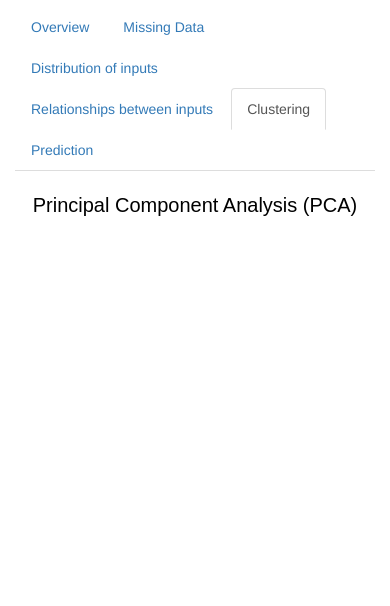
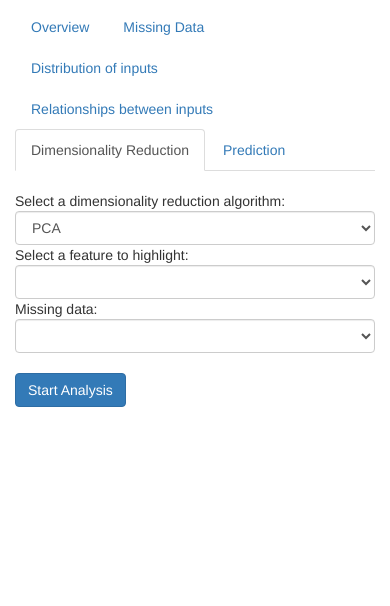
Before and after one commit to supernifty/dovex, a Flask app: page /explore/1 in a window 390 px wide, after a click on "Dimensionality Reduction". Shown: the part 54-660 px from the top of the page. Before the commit the page ends 270 px from the top, so only its background shows below. Run offline with Flask 2, Linux system fonts and the light colour scheme; lists and menus that the app fills with data are empty; some libraries are stand-ins or nearby versions.

Commit message:
basic dimensionality reduction

```diff
--- a/main.py
+++ b/main.py
@@ -1,9 +1,11 @@
 # -*- coding: utf-8 -*-
+'''
+    main web interface
+'''
 
-import collections
 import csv
-import math
 import os
+import re
 import urllib
 import uuid
 
@@ -43,13 +45,19 @@
 
 
 def get_fh(filename):
-  if filename.startswith('url='):
-    return urllib.urlopen(filename[4:])
-  else:
-    return open(os.path.join(app.config['UPLOAD_FOLDER'], filename))
+    '''
+        opens specified filehandle
+        currently only supports files
+    '''
+    if filename.startswith('url='):
+        return urllib.urlopen(filename[4:])
+    else:
+        if re.match(r'^[\w.-]+$', filename) is None:
+            raise FileNotFoundError
+        return open(os.path.join(app.config['UPLOAD_FOLDER'], filename))
 
 @app.route('/data/<filename>')
-def data(filename):
+def json_data(filename):
     '''
         provide data as json
     '''
@@ -103,7 +111,10 @@
         flask.abort(404, 'data not found')
 
 @app.route('/help')
-def help():
+def show_help():
+    '''
+        render help page
+    '''
     return flask.render_template('help.html')
 
 if __name__ == '__main__':
--- a/static/main.js
+++ b/static/main.js
@@ -432,11 +432,14 @@
   init_prediction = function() {
     var old_header = $('#outcome').val();
     $('#outcome').empty();
+    $('#projection_outcome').empty();
     for (header in g['data']['meta']['header']) {
       $('#outcome').append($('<option>', {value:header, text:g['data']['meta']['header'][header]}));
+      $('#projection_outcome').append($('<option>', {value:header, text:g['data']['meta']['header'][header]}));
     }
     if (old_header != null) {
       $('#outcome').val(old_header);
+      $('#projection_outcome').val(old_header);
     }
     show_predictors();
     update_excluded();
@@ -474,14 +477,21 @@
   },
 
   show_max_missing = function() {
-    var old_mm = $('#max_missing').val();
+    var old_mm = $('#max_missing').val(),
+      old_mmp = $('#max_missing_projection').val();
     $('#max_missing').empty();
+    $('#max_missing_projection').empty();
     for (var i = 1; i < g['max_missing']; i++) {
       $('#max_missing').append('<option value="' + i + '">Exclude rows with ' + i + ' or more missing columns</option>');
+      $('#max_missing_projection').append('<option value="' + i + '">Exclude rows with ' + i + ' or more missing columns</option>');
     }
     $('#max_missing').append('<option selected="selected" value="' + (g['max_missing'] + 1) + '">Include all rows</option>');
+    $('#max_missing_projection').append('<option selected="selected" value="' + (g['max_missing'] + 1) + '">Include all rows</option>');
     if (old_mm != null) {
       $('#max_missing').val(old_mm);
+    }
+    if (old_mmp != null) {
+      $('#max_missing_projection').val(old_mmp);
     }
   }
 
@@ -610,7 +620,6 @@
       g['data']['meta']['datatype'].pop();
     }
     g['excluded_cols'].add(cols.length);
-    // TODO this only works if no missing data excluded
     for (var i = 0; i < cols[0].length; i++) {
       if (g['summary']['missing_row'][i] >= max_missing) {
         expanded_predictions.push('');
@@ -626,6 +635,86 @@
     g['has_predictions'] = true;
     // recalculate
     calculate_all();
+  },
+
+  show_reduction = function() {
+    var reducer = ml[$('#reducer').val()](),
+      distinct = {};
+    for (column in g['summary']['columns']) {
+      distinct[column] = Object.keys(g['summary']['columns'][column]['distinct']).length;
+    }
+    $('#reduction_result').html('<div class="alert alert-info">Processing...</div>')
+    reducer.fit(g['data']['data'], $('#max_missing_projection').val(), null, g['excluded_cols'], g['data']['meta']['datatype'], distinct, reduction_result_callback, reduction_result_callback_error);
+  },
+
+  reduction_result_callback = function(result) {
+    var traces = {},
+        converted = [],
+        layout = { title: 'Projection'},
+        datatype = g['data']['meta']['datatype'][$('#projection_outcome').val()],
+        feature_col = $('#projection_outcome').val(),
+        max_missing = parseInt($('#max_missing_projection').val()),
+        point = 0;
+    Plotly.purge(document.getElementById('reduction'));
+    Plotly.purge(document.getElementById('projection_features'));
+    // TODO this only works if no missing data excluded
+    for (var i=0; i < g['data']['data'].length; i++) {
+      if (g['summary']['missing_row'][i] >= max_missing) {
+        continue
+      }
+      value = g['data']['data'][i][feature_col];
+      if (datatype == 'categorical') {
+        if (!(value in traces)) {
+          traces[value] = {'x': [], 'y': [], name: value, mode: 'markers', type: 'scatter'};
+        }
+        traces[value]['x'].push(result['projection'][point][0]);
+        traces[value]['y'].push(result['projection'][point][1]);
+      }
+      else {
+        if (!('' in traces)) {
+          traces[''] = {'x': [], 'y': [], mode: 'markers', type: 'scatter', showscale: true, marker: {color: []}};
+        }
+        traces['']['x'].push(result['projection'][point][0]);
+        traces['']['y'].push(result['projection'][point][1]);
+        traces['']['marker']['color'].push(value);
+      }
+      point++;
+    }
+    for (var trace in traces) {
+      converted.push(traces[trace]);
+    }
+    layout = { title: 'Projection' };
+    Plotly.plot("reduction", converted, layout);
+    if ('features' in result) {
+      // get top 10
+      var indices = new Array(result['features'].length), x = [], y = [];
+      for (var i = 0; i < indices.length; i++ ) {
+        indices[i] = i;
+      }
+      indices.sort(function(a, b) { return result['features'][a] < result['features'][b] ? 1 : -1; });
+
+      for (var i = 0; i < Math.min(10, indices.length); i++) {
+        if (result['features'][indices[i]] == 0) {
+          break;
+        }
+        x.push(g['data']['meta']['header'][indices[i]]);
+        y.push(result['features'][indices[i]]);
+      }
+
+      layout = { title: 'Feature Importance', xaxis: {} },
+      data = [ {
+       x: x,
+       y: y,
+       type: 'bar'
+      } ];
+
+      Plotly.plot("projection_features", data, layout, {displayModeBar: false});
+    }
+    $('#reduction_result').html('<div class="alert alert-info">' + point + ' data points transformed.</div>')
+  },
+
+  reduction_result_callback_error = function() {
+      $('#reduction_result').html('<div class="alert alert-danger alert-dismissable">An error occurred. Analysis failed.</div>')
   },
 
   select_overview = function() {
@@ -674,4 +763,5 @@
     $('#correlation_feature').change(show_correlations);
     $('#outcome').change(show_predictors);
     $('#run_predictor').click(show_prediction);
+    $('#run_reducer').click(show_reduction);
   };
--- a/templates/explore.html
+++ b/templates/explore.html
@@ -39,7 +39,7 @@
           <ul class="nav navbar-nav navbar-left">
             <li><a href="{{ url_for('main') }}">Upload</a></li>
             <li class="active"><a href="#">Detail <span class="sr-only">(current)</span></a></li>
-            <li><a href="{{ url_for('help') }}">Help</a></li>
+            <li><a href="{{ url_for('show_help') }}">Help</a></li>
           </ul>
           <ul class="nav navbar-nav navbar-right">
           </ul>
@@ -53,7 +53,7 @@
         <li><a href="#tab_missing" data-toggle="tab">Missing Data</a></li>
         <li><a href="#tab_inputs" data-toggle="tab">Distribution of inputs</a></li>
         <li><a href="#tab_relationship" data-toggle="tab">Relationships between inputs</a></li>
-        <li class="disabled"><a href="#tab_cluster" data-toggle="tab">Clustering</a></li>
+        <li><a href="#tab_cluster" data-toggle="tab">Dimensionality Reduction</a></li>
         <li><a href="#tab_predict" data-toggle="tab">Prediction</a></li>
       </ul>
 
@@ -132,9 +132,44 @@
          <div class="tab-pane" id="tab_cluster">
 
        <div class="row">
-          <div class="heading">Principal Component Analysis (PCA)</div>
+          <div class="col-md-4">
+            Select a dimensionality reduction algorithm:
+            <select id="reducer" class="form-control">
+              <option value='pca'>PCA</option>
+            </select>
+          </div>
+          <div class="col-md-4">
+            Select a feature to highlight:
+            <select id="projection_outcome" class="form-control"></select>
+          </div>
+          <div class="col-md-4">
+            Missing data:
+            <select id="max_missing_projection" class="form-control">
+            </select>
+          </div>
+       </div>
+
+       <div class="row">&nbsp;</div>
+
+       <div class="row">
+          <div class="col-md-12">
+            <button type="button" class="btn btn-primary" id="run_reducer">Start Analysis</button>
+          </div>
+       </div>
+
+       <div class="row">&nbsp;</div>
+
+       <div class="row">
+          <div class="col-md-12" id="reduction_result">
+          </div>
+       </div>
+
+       <div class="row">
           <div class="col-md-6">
-            <div id="pca" style="height:480px;"></div>
+            <div id="reduction" style="height:480px;"></div>
+          </div>
+          <div class="col-md-6">
+            <div id="projection_features" style="height:480px;"></div>
           </div>
        </div>
 
@@ -151,9 +186,6 @@
           <div class="col-md-4">
             Select a prediction algorithm:
             <select id="predictor" class="form-control">
-              <option value="majority">Baseline (majority class)</option>
-              <option value="linear">Linear Regression</option>
-              <option value="logistic">Logistic Regression</option>
             </select>
           </div>
           <div class="col-md-4">
@@ -202,14 +234,14 @@
     <script src="https://cdnjs.cloudflare.com/ajax/libs/moment.js/2.15.1/moment.min.js"></script>
     <script src="https://cdnjs.cloudflare.com/ajax/libs/mathjs/3.16.5/math.min.js"></script>
     <script src="https://cdnjs.cloudflare.com/ajax/libs/numeric/1.2.6/numeric.min.js"></script>
-    <script src="{{ url_for('static', filename='ml.js', v='171109') }}"></script>
-    <script src="{{ url_for('static', filename='main.js', v='171109') }}"></script>
+    <script src="{{ url_for('static', filename='ml.js', v='171121') }}"></script>
+    <script src="{{ url_for('static', filename='main.js', v='171121') }}"></script>
     <script>
 $(document).ready(function () {
   set_update('Downloading dataset...');
   set_url("{{ url_for('process', filename=filename) }}");
   $.ajax({
-    url: "{{ url_for('data', filename=filename) }}"
+    url: "{{ url_for('json_data', filename=filename) }}"
   })
   .done(process)
   .fail(set_error);
--- a/templates/help.html
+++ b/templates/help.html
@@ -34,7 +34,7 @@
         <div class="collapse navbar-collapse">
           <ul class="nav navbar-nav navbar-left">
             <li><a href="{{ url_for('main') }}">Upload</a></li>
-            <li class="active"><a href="{{ url_for('help') }}">Help <span class="sr-only">(current)</span></a></li>
+            <li class="active"><a href="{{ url_for('show_help') }}">Help <span class="sr-only">(current)</span></a></li>
           </ul>
         </div>
       </div>
@@ -51,7 +51,7 @@
             </ul>
           </p>
           <p>
-            To get started, <a href="{{ url_for('help') }}">upload a file</a> in CSV format, or select a <a href="{{ url_for('explore', filename='iris.data') }}">pre-existing example</a>.
+            To get started, <a href="{{ url_for('show_help') }}">upload a file</a> in CSV format, or select a <a href="{{ url_for('explore', filename='iris.data') }}">pre-existing example</a>.
           </p>
           <p>
             For further details, see the online <a href="https://github.com/supernifty/dovex/blob/master/README.md">readme file</a>.
--- a/templates/main.html
+++ b/templates/main.html
@@ -34,7 +34,7 @@
         <div class="collapse navbar-collapse">
           <ul class="nav navbar-nav navbar-left">
             <li class="active"><a href="#">Upload <span class="sr-only">(current)</span></a></li>
-            <li><a href="{{ url_for('help') }}">Help</a></li>
+            <li><a href="{{ url_for('show_help') }}">Help</a></li>
           </ul>
           <ul class="nav navbar-nav navbar-right">
           </ul>
```
Also changed, not shown: ml.py (+146 -75 lines), static/ml.js (+4 -39 lines).
